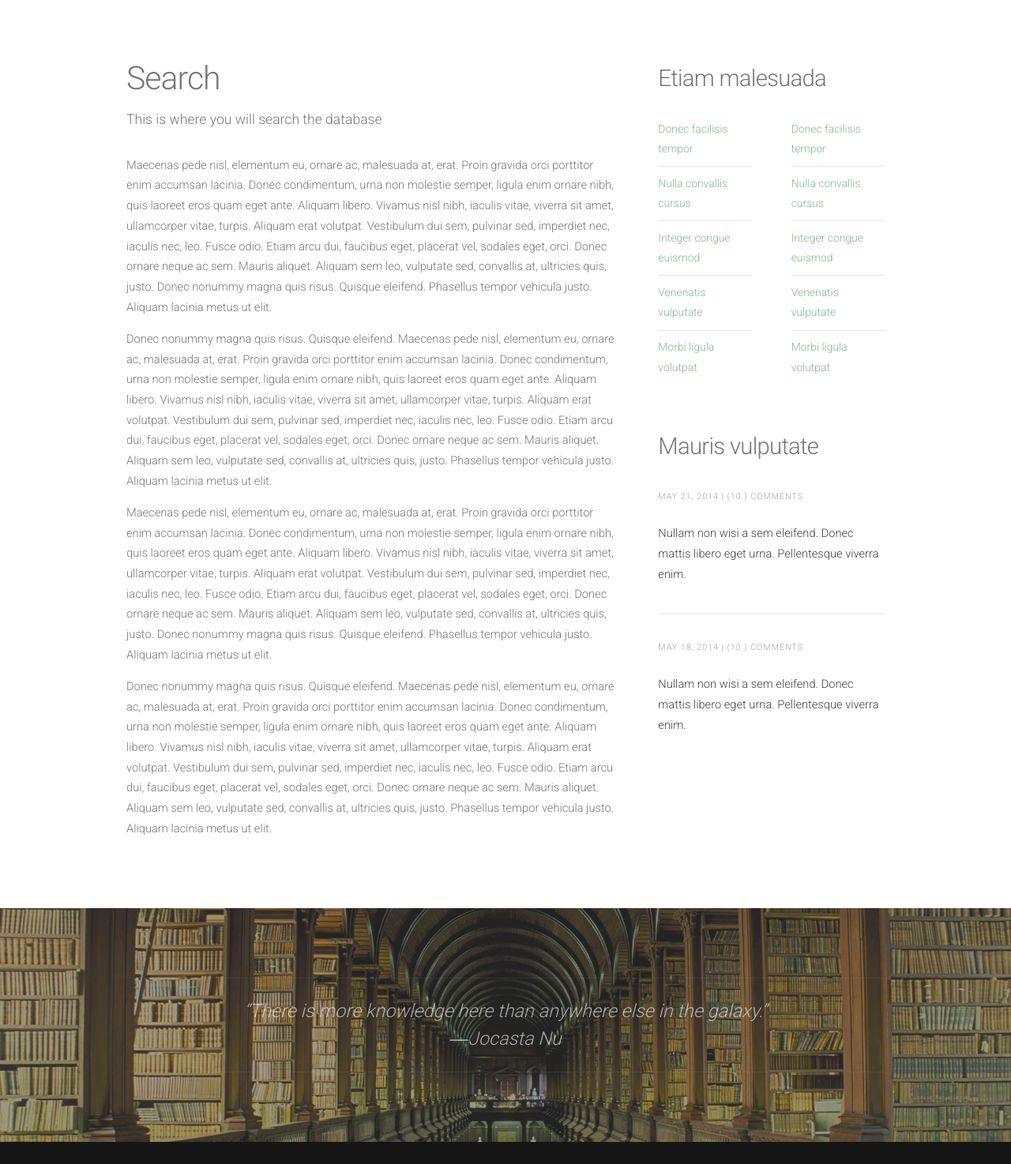
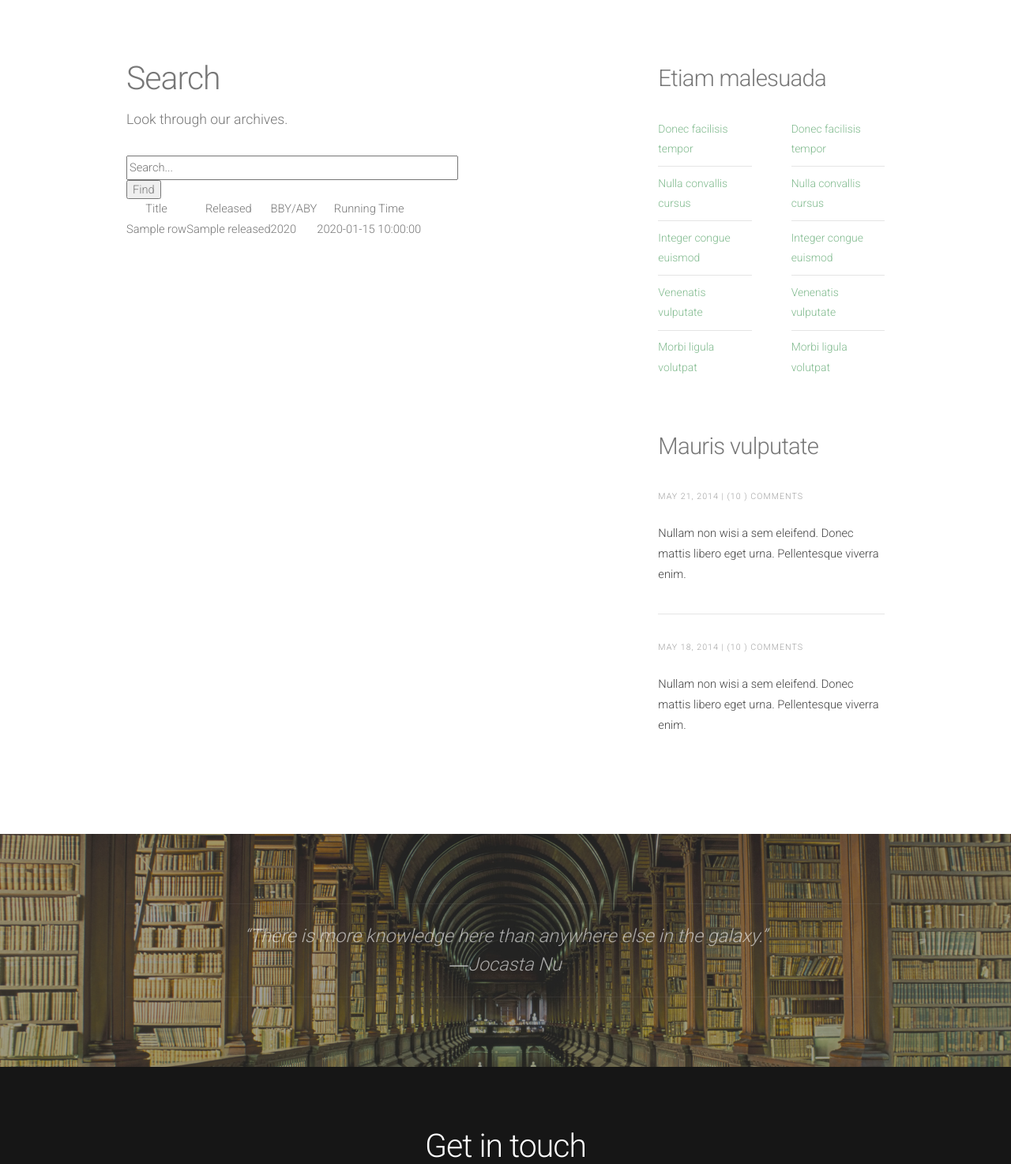
Before and after one commit to KebertXela87/sql-project, a Flask app: template templates/search.html in a window 1280 px wide. Shown: the part 377-1851 px from the top of the page at 79% size. Run offline with Flask 2, Linux system fonts and the light colour scheme; the template is opened without the code that fills it: most values are stand-ins (such as "Sample title", 1, 10 or a date in 2020); parts of the project's set-up code (start-up, migrations or seed data) failed here and were passed over; some libraries are stand-ins or nearby versions.

Commit message:
Added basic search function.

```diff
--- a/server.py
+++ b/server.py
@@ -10,6 +10,8 @@ import sys
 reload(sys)
 sys.setdefaultencoding("utf-8")
 
+currentUser = ''
+
 def connectToDB():
     connectionString = 'dbname=thearchives user=jedimaster password=41PubBNmfQhmfCNy host=localhost'
     print connectionString
@@ -20,7 +22,13 @@ def connectToDB():
 
 @app.route('/')
 def helloWorld():
-    return render_template('index.html', currentpage = 'home')
+
+    if 'username' in session:
+        currentUser = session['username']
+    else:
+        currentUser = ''
+
+    return render_template('index.html', currentpage = 'home', user=currentUser)
 
 @app.route('/createaccount', methods=['GET', 'POST'])
 def createaccount():
@@ -32,14 +40,14 @@ def createaccount():
         print "Checking username...."
         cur.execute("SELECT username FROM users WHERE username = '%s';" % (request.form['username'],))
         if cur.fetchone():
-            return render_template('account.html', currentpage='account', bad_account='badusername', account_created='false')
+            return render_template('account.html', currentpage='account', bad_account='badusername', account_created='false', user=currentUser)
 
         # make sure passwords match
         print "Checking password...."
         password1 = request.form['password']
         password2 = request.form['retypepassword']
         if password1 != password2:
-            return render_template('account.html', currentpage='account', bad_account='badpassword', account_created='false')
+            return render_template('account.html', currentpage='account', bad_account='badpassword', account_created='false', user=currentUser)
 
         # attempt to create user
         print "Attempting to create user...."
@@ -63,9 +71,14 @@ def createaccount():
             print "User not created"
             account_created = 'false'
 
-        return render_template('account.html', currentpage='account', bad_account='unknown', account_created=account_created)
+        return render_template('account.html', currentpage='account', bad_account='unknown', account_created=account_created, user=currentUser)
 
-    return render_template('account.html', currentpage = 'account')
+    if 'username' in session:
+        currentUser = session['username']
+    else:
+        currentUser = ''
+
+    return render_template('account.html', currentpage = 'account', user=currentUser)
 
 @app.route('/account', methods=['GET', 'POST'])
 def account():
@@ -86,13 +99,43 @@ def account():
         if cur.fetchone():
             return redirect(url_for('search'))
         else:
-            return render_template('account.html', currentpage = 'account')
+            return render_template('account.html', currentpage = 'account', user=currentUser)
 
-    return render_template('account.html', currentpage = 'account')
+    if 'username' in session:
+        currentUser = session['username']
+    else:
+        currentUser = ''
 
-@app.route('/search')
+    return render_template('account.html', currentpage = 'account', user=currentUser)
+
+@app.route('/search', methods=['GET', 'POST'])
 def search():
-    return render_template('search.html', currentpage = 'search')
+    db = connectToDB()
+    cur = db.cursor(cursor_factory=psycopg2.extras.DictCursor)
+    global currentUser
+    if request.method == 'POST':
+        searchTerm = request.form['searchTerm']
+
+        searchCats = ['title', 'bby_aby_year', 'running_time']
+        for cat in searchCats:
+            cur.execute("SELECT * FROM movies WHERE UPPER(" + cat + ") LIKE UPPER(%s);", (searchTerm,))
+            results = cur.fetchall()
+            print "Printing results: "
+            print results
+            if(len(results) > 0):
+                return render_template('search.html', currentPage='search', results=results,  nosearch='false', user=currentUser)
+
+        return render_template('search.html', currentPage='search', results='',  nosearch='false', user=currentUser)
+
+    cur.execute("SELECT * FROM movies;")
+    results = cur.fetchall()
+
+    if 'username' in session:
+        currentUser = session['username']
+    else:
+        currentUser = ''
+
+    return render_template('search.html', currentpage='search', results=results, nosearch='true', user=currentUser)
 
 if __name__ == '__main__':
     app.run(host=os.getenv('IP', '0.0.0.0'), port=int(os.getenv('PORT', 8080)), debug = True)
--- a/templates/search.html
+++ b/templates/search.html
@@ -12,12 +12,43 @@
 						<section>
 							<header>
 								<h2>Search</h2>
-								<span class="byline">This is where you will search the database</span>
+								<span class="byline">Look through our archives.</span>
 							</header>
-							<p>Maecenas pede nisl, elementum eu, ornare ac, malesuada at, erat. Proin gravida orci porttitor enim accumsan lacinia. Donec condimentum, urna non molestie semper, ligula enim ornare nibh, quis laoreet eros quam eget ante. Aliquam libero. Vivamus nisl nibh, iaculis vitae, viverra sit amet, ullamcorper vitae, turpis. Aliquam erat volutpat. Vestibulum dui sem, pulvinar sed, imperdiet nec, iaculis nec, leo. Fusce odio. Etiam arcu dui, faucibus eget, placerat vel, sodales eget, orci. Donec ornare neque ac sem. Mauris aliquet. Aliquam sem leo, vulputate sed, convallis at, ultricies quis, justo. Donec nonummy magna quis risus. Quisque eleifend. Phasellus tempor vehicula justo. Aliquam lacinia metus ut elit.</p>
-							<p>Donec nonummy magna quis risus. Quisque eleifend. Maecenas pede nisl, elementum eu, ornare ac, malesuada at, erat. Proin gravida orci porttitor enim accumsan lacinia. Donec condimentum, urna non molestie semper, ligula enim ornare nibh, quis laoreet eros quam eget ante. Aliquam libero. Vivamus nisl nibh, iaculis vitae, viverra sit amet, ullamcorper vitae, turpis. Aliquam erat volutpat. Vestibulum dui sem, pulvinar sed, imperdiet nec, iaculis nec, leo. Fusce odio. Etiam arcu dui, faucibus eget, placerat vel, sodales eget, orci. Donec ornare neque ac sem. Mauris aliquet. Aliquam sem leo, vulputate sed, convallis at, ultricies quis, justo. Phasellus tempor vehicula justo. Aliquam lacinia metus ut elit.</p>
-							<p>Maecenas pede nisl, elementum eu, ornare ac, malesuada at, erat. Proin gravida orci porttitor enim accumsan lacinia. Donec condimentum, urna non molestie semper, ligula enim ornare nibh, quis laoreet eros quam eget ante. Aliquam libero. Vivamus nisl nibh, iaculis vitae, viverra sit amet, ullamcorper vitae, turpis. Aliquam erat volutpat. Vestibulum dui sem, pulvinar sed, imperdiet nec, iaculis nec, leo. Fusce odio. Etiam arcu dui, faucibus eget, placerat vel, sodales eget, orci. Donec ornare neque ac sem. Mauris aliquet. Aliquam sem leo, vulputate sed, convallis at, ultricies quis, justo. Donec nonummy magna quis risus. Quisque eleifend. Phasellus tempor vehicula justo. Aliquam lacinia metus ut elit.</p>
-							<p>Donec nonummy magna quis risus. Quisque eleifend. Maecenas pede nisl, elementum eu, ornare ac, malesuada at, erat. Proin gravida orci porttitor enim accumsan lacinia. Donec condimentum, urna non molestie semper, ligula enim ornare nibh, quis laoreet eros quam eget ante. Aliquam libero. Vivamus nisl nibh, iaculis vitae, viverra sit amet, ullamcorper vitae, turpis. Aliquam erat volutpat. Vestibulum dui sem, pulvinar sed, imperdiet nec, iaculis nec, leo. Fusce odio. Etiam arcu dui, faucibus eget, placerat vel, sodales eget, orci. Donec ornare neque ac sem. Mauris aliquet. Aliquam sem leo, vulputate sed, convallis at, ultricies quis, justo. Phasellus tempor vehicula justo. Aliquam lacinia metus ut elit.</p>
+							<form method="POST" action="/search">
+							    <input type="text" name="searchTerm" size='50' placeholder="Search..." />
+							    <br />
+							    <input type="submit" value="Find" />
+							</form>
+
+						{% if nosearch == 'GET' %}
+			                <table>
+							    <tr>
+							        <th>Title</th><th>Released</th><th>BBY/ABY</th><th>Running Time</th>
+							    </tr>
+							    {% for row in results %}
+							    <tr>
+							        <td>{{row['title']}}</td><td>{{row['released']}}</td><td>{{row['bby_aby_year']}}</td><td>{{row['running_time']}}</td>
+							    </tr>
+							    {% endfor %}
+							</table>
+		                {% elif results != '' %}
+							<table>
+							    <tr>
+							        <th>Title</th><th>Released</th><th>BBY/ABY</th><th>Running Time</th>
+							    </tr>
+							    {% for row in results %}
+							    <tr>
+							        <td>{{row['title']}}</td><td>{{row['released']}}</td><td>{{row['bby_aby_year']}}</td><td>{{row['running_time']}}</td>
+							    </tr>
+							    {% endfor %}
+							</table>
+						{% else %}
+    	                <p class="noresults">
+    	            	"<span class="searchterm">{{sTerm}}</span>" returned zero results...<br />
+    	            	Please check your spelling or that your search term is of a valid form.
+    	                </p>
+    	                {% endif %}
+
 						</section>
 					</div>
 
```
